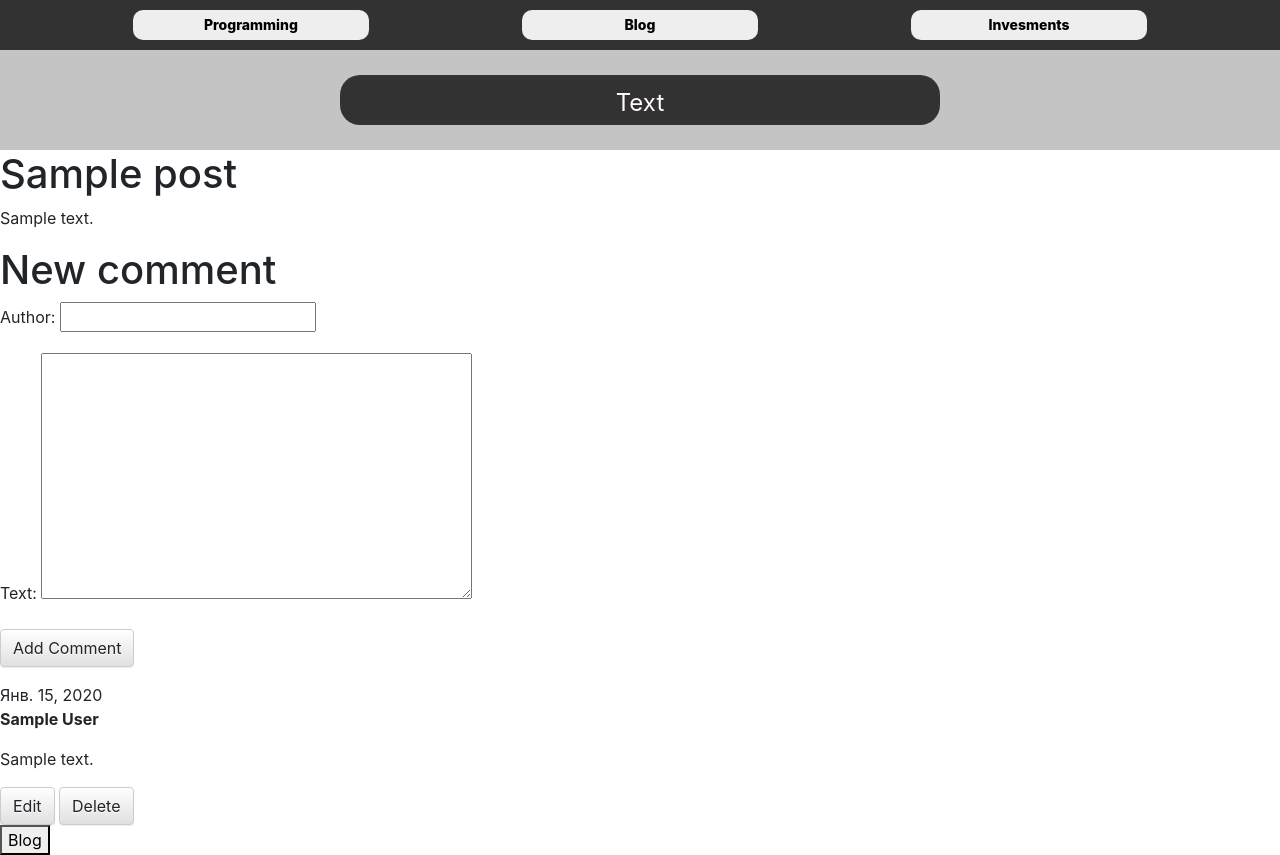
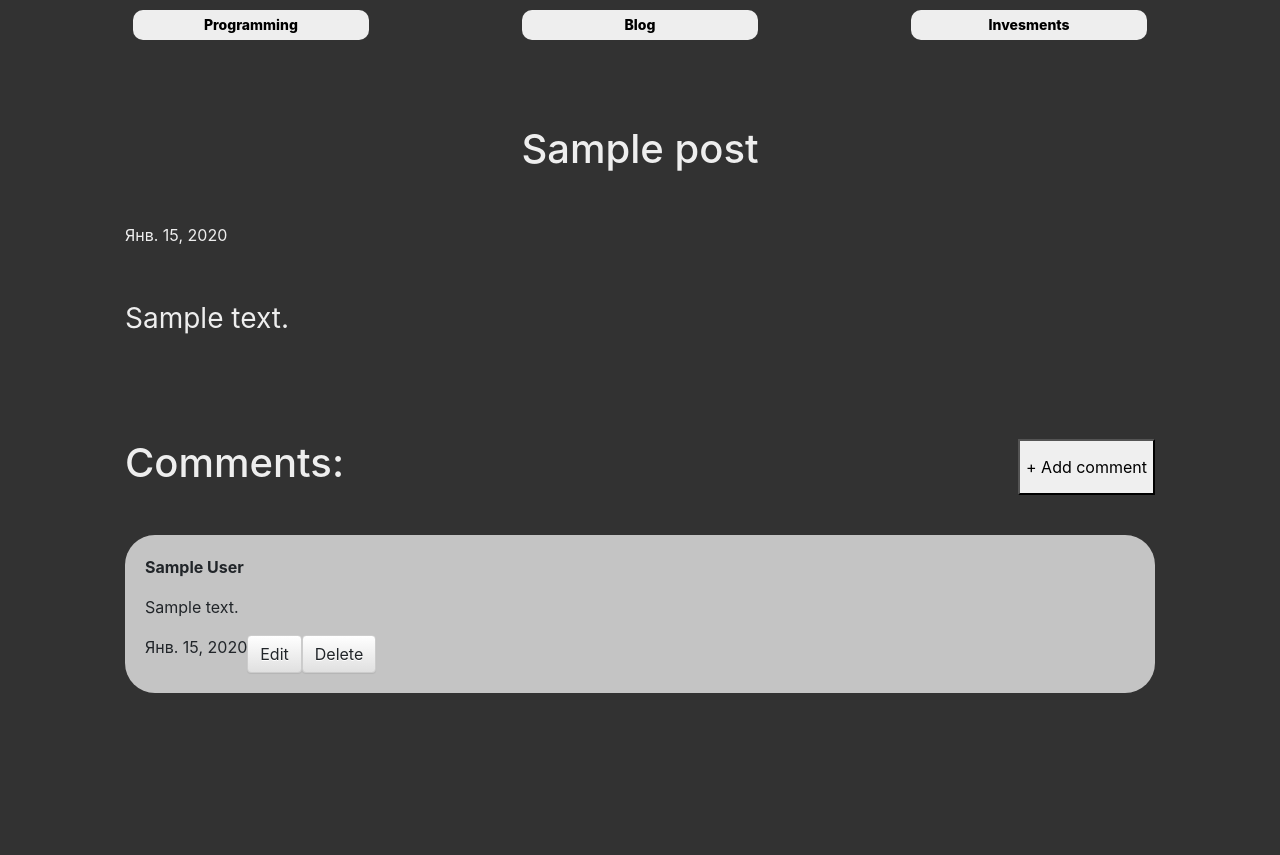
Before and after one commit to MuratovER/practice_app, a Django app: page /apps_list/blog/post/1/ in a window 1280 px wide. After the commit the page ends 693 px from the top, so only its background shows below. Run offline with Django 3.2, Linux system fonts and the light colour scheme; tables that the repository leaves empty hold one stand-in row (values such as "Sample post"); some libraries are stand-ins or nearby versions.

Commit message:
Created layout for blog

```diff
--- a/mainsite/models.py
+++ b/mainsite/models.py
@@ -51,7 +51,7 @@ class LikeDislike(models.Model):
 
 class Post(models.Model):
     author = models.ForeignKey(settings.AUTH_USER_MODEL, on_delete=models.CASCADE)
-    title = models.CharField(max_length=30)
+    title = models.CharField(max_length=70)
     text = models.TextField()
     publication_date = models.DateField(default=timezone.now)
     votes = GenericRelation(LikeDislike, related_query_name='posts')
--- a/mainsite/static/mainsite/css/base.css
+++ b/mainsite/static/mainsite/css/base.css
@@ -1,7 +1,10 @@
 header {
-    height: 150px;
     background-color: #C4C4C4;
 
+}
+
+body {
+    background-color: #323232;
 }
 
 .header-btn-nav {
--- a/mainsite/static/mainsite/css/blog.css
+++ b/mainsite/static/mainsite/css/blog.css
@@ -1,4 +1,50 @@
+.post {
+    margin: 75px;
+}
 
+.post_title {
+    color: #EEE;
+    margin: 50px;
+    text-align: center;
+}
+
+.post_publication_date {
+    color: #EEE;
+    margin: 50px;
+}
+
+.post_text {
+    color: #EEE;
+    margin: 50px;
+    font-size: 28px;
+    text-align: justify;
+}
+
+.post_comment{
+    margin: 100px 50px 100px 50px;
+
+}
+
+.comment_title {
+    color: #EEEEEE;
+    justify-content: space-between;
+    display: flex;
+}
+
+.comment {
+    background-color: #C4C4C4;
+    margin-top: 40px;
+    border-radius: 30px;
+    padding: 20px;
+}
+
+.date {
+    display: flex;
+}
+
+.post-form {
+    display: none;
+}
 
 .blog-content-whoami-card-1-text {
 
--- a/mainsite/templates/base.html
+++ b/mainsite/templates/base.html
@@ -31,11 +31,6 @@
 {#         {% endif %}#}
         </nav>
         </div>
-        <div class="introduction">
-            <div class="introsuction_text">
-                Text
-            </div>
-        </div>
 
     </header>
     <body>
--- a/mainsite/templates/blog/main_blog.html
+++ b/mainsite/templates/blog/main_blog.html
@@ -11,7 +11,6 @@ BLOG
     <div class="post">
         <p>{{ post.publication_date }}</p>
         <h1><a href="{% url 'post_detail' pk=post.pk %}">{{ post.title }}</a></h1>
-        <p>{{ post.text| markdown| safe  }}</p>
         <a href="{% url 'post_detail' pk=post.pk %}">Comments: {{ post.approved_comments.count }}</a>
     </div>
 {% endfor %}
--- a/mainsite/templates/blog/post_detail.html
+++ b/mainsite/templates/blog/post_detail.html
@@ -8,24 +8,26 @@
             <a class="btn btn-default" href="{% url 'post_edit' pk=post.pk %}"><span class="glyphicon glyphicon-pencil"></span></a>
             <a class="btn btn-default" href="{% url 'post_remove' pk=post.pk %}"><span class="glyphicon glyphicon-remove"></span></a>
         {% endif %}
-        <h1>{{ post.title }}</h1>
-        <div>{{ post.text|markdown|safe }}</div>
 
 
+        <div class="post_title">
+            <h1>{{ post.title }}</h1>
+        </div>
+        <div class="post_publication_date">
+            {{ post.publication_date }}
+        </div>
+        <div class="post_text">
+            {{ post.text|markdown|safe }}
+        </div>
 
-{#        <ul>#}
-{#            <li data-id="{{ like_obj.id }}" data-type="post" data-action="like" title="Нравится">#}
-{#                <span class="glyphicon glyphicon-thumbs-up"></span>#}
-{#                <span data-count="like">{{ like_obj.votes.likes.count }}</span>#}
-{#            </li>#}
-{#            <li data-id="{{ like_obj.id }}" data-type="post" data-action="dislike" title="Не нравится">#}
-{#                <span class="glyphicon glyphicon-thumbs-down"></span>#}
-{#                <span data-count="dislike">{{ like_obj.votes.dislikes.count }}</span>#}
-{#            </li>#}
-{#         </ul>#}
 
-        <h1>New comment</h1>
-        <form method="POST" class="post-form">
+        <div class="post_comment">
+        <div class="comment_title">
+            <h1>Comments:</h1>
+            <button  class="new-comment-btn" onclick="show_hide_comment(id_1='post-form')"> + Add comment</button>
+        </div>
+
+        <form method="POST" class="post-form" id="post-form">
             {% csrf_token %}
             {{ form.as_p }}
             <button type="submit" class="save btn btn-default">Add Comment</button>
@@ -34,6 +36,9 @@
         {% for comment in post.comments.all %}
             {% if user.is_authenticated or comment.approved_comment %}
             <div class="comment">
+
+                <strong>{{ comment.author }}</strong>
+                <p>{{ comment.text|linebreaks }}</p>
                 <div class="date">
                     {{ comment.created_date }}
                     {% if not comment.approved_comment %}
@@ -41,19 +46,32 @@
                         <a class="btn btn-default" href="{% url 'comment_approve' pk=comment.pk %}"><span class="glyphicon glyphicon-ok"></span></a>
 
                     {% endif %}
+                    <a class="btn btn-default" href="{% url 'comment_edit' pk=comment.pk %}"><span class="glyphicon glyphicon-asterisk">Edit</span></a>
+                    <a class="btn btn-default" href="{% url 'comment_remove' pk=comment.pk %}"><span class="glyphicon glyphicon-remove">Delete</span></a>
                 </div>
-                <strong>{{ comment.author }}</strong>
-                <p>{{ comment.text|linebreaks }}</p>
-                <a class="btn btn-default" href="{% url 'comment_edit' pk=comment.pk %}"><span class="glyphicon glyphicon-asterisk">Edit</span></a>
-                <a class="btn btn-default" href="{% url 'comment_remove' pk=comment.pk %}"><span class="glyphicon glyphicon-remove">Delete</span></a>
+
             </div>
             {% endif %}
         {% empty %}
             <p>No coments here yet</p>
         {% endfor %}
-        <button type="submit" onclick="location.href='{% url 'blog_page' %}'" >Blog</button>
+        </div>
+
 
     </div>
+    <script>
+    function show_hide_comment(id_1)
+{
+    if(document.getElementById(id_1).style.display=="none")
+    {
+        document.getElementById(id_1).style.display="inline";
+    }
+    else
+    {
+        document.getElementById(id_1).style.display="none";
+    }
+}
+    </script>
 
 
 {% endblock %}
```
